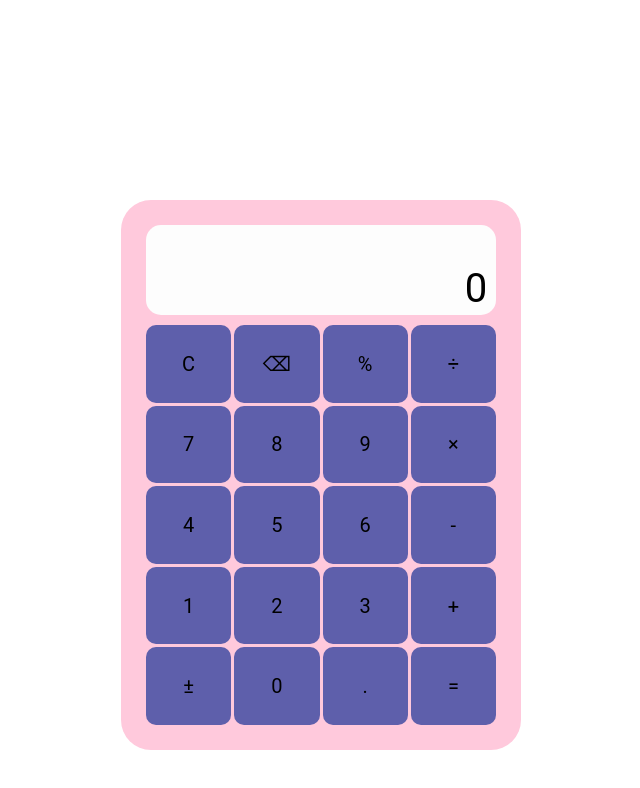
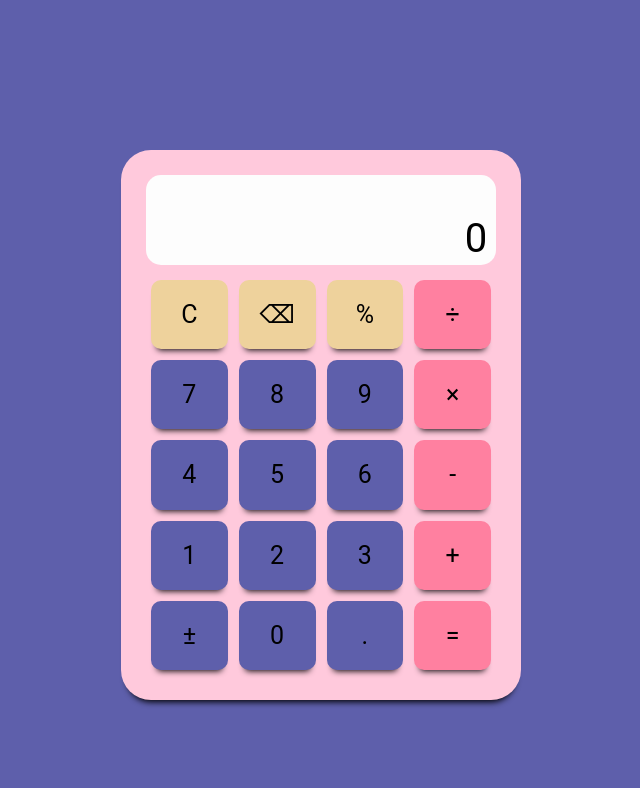
Before and after one commit to deniselupe/calculator, a plain HTML site: page index.html in a window 1280 px wide. Shown: the whole page, without its empty margins (319-959 px from the left). Drawn offline with Linux system fonts and the light colour scheme.

Commit message:
style: add additional styling for calculator

```diff
--- a/index.html
+++ b/index.html
@@ -14,26 +14,26 @@
 					<p class="output-text">0</p>
 				</div>
 				<div class="buttons-container">
-					<div class="button">C</div>
-					<div class="button">&#9003;</div>
-					<div class="button">&#37;</div>
-					<div class="button">&#247;</div>
-					<div class="button">7</div>
-					<div class="button">8</div>
-					<div class="button">9</div>
-					<div class="button">&#215;</div>
-					<div class="button">4</div>
-					<div class="button">5</div>
-					<div class="button">6</div>
-					<div class="button">-</div>
-					<div class="button">1</div>
-					<div class="button">2</div>
-					<div class="button">3</div>
-					<div class="button">+</div>
-					<div class="button">&#177;</div>
-					<div class="button">0</div>
-					<div class="button">.</div>
-					<div class="button">=</div>
+					<div class="yellow button">C</div>
+					<div class="yellow button">&#9003;</div>
+					<div class="yellow button">&#37;</div>
+					<div class="pink button">&#247;</div>
+					<div class="purple button">7</div>
+					<div class="purple button">8</div>
+					<div class="purple button">9</div>
+					<div class="pink button">&#215;</div>
+					<div class="purple button">4</div>
+					<div class="purple button">5</div>
+					<div class="purple button">6</div>
+					<div class="pink button">-</div>
+					<div class="purple button">1</div>
+					<div class="purple button">2</div>
+					<div class="purple button">3</div>
+					<div class="pink button">+</div>
+					<div class="purple button">&#177;</div>
+					<div class="purple button">0</div>
+					<div class="purple button">.</div>
+					<div class="pink button">=</div>
 				</div>
 			</div>
 		</main>
--- a/style.css
+++ b/style.css
@@ -11,6 +11,7 @@ html, body {
 	height: 100%;
 	margin: 0;
 	padding: 0;
+	background-color: #5e5fab;
 }
 
 main {
@@ -18,12 +19,13 @@ main {
 	width: 400px;
 	height: 550px;
 	margin: 0 auto;
-	top: 20rem;
+	top: 15rem;
 	background-color: #ffc9dc;
 	display: flex;
 	justify-content: center;
 	align-items: center;
 	border-radius: 3rem;
+	box-shadow: 0px 8px 6px -6px #000;
 }
 
 .calculator-container {
@@ -60,14 +62,37 @@ main {
 	display: grid;
 	grid-template-columns: repeat(4, 1fr);
 	grid-template-rows: repeat(5, 1fr);
-	grid-gap: 3px 3px;
+	grid-gap: 1px 1px;
 }
 
 .button {
+	margin: 0.5rem;
 	display: flex;
 	justify-content: center;
 	align-items: center;
-	font-size: 2rem;
+	font-size: 2.5rem;
+	border-radius: 1rem;
+	box-shadow: 0px 7px 6px -6px #000;
+	transition: all 0.3s ease 0s;
+	cursor: pointer;
+}
+
+.button:hover {
+	transform: scale(1.1);
+}
+
+.button:active {
+	background-color: #fdfdfd;
+}
+
+.purple {
 	background-color: #5e5fab;
-	border-radius: 1rem;
 }
+
+.yellow {
+	background-color: #eed29c;
+}
+
+.pink {
+	background-color: #ff80a0;
+}
```
